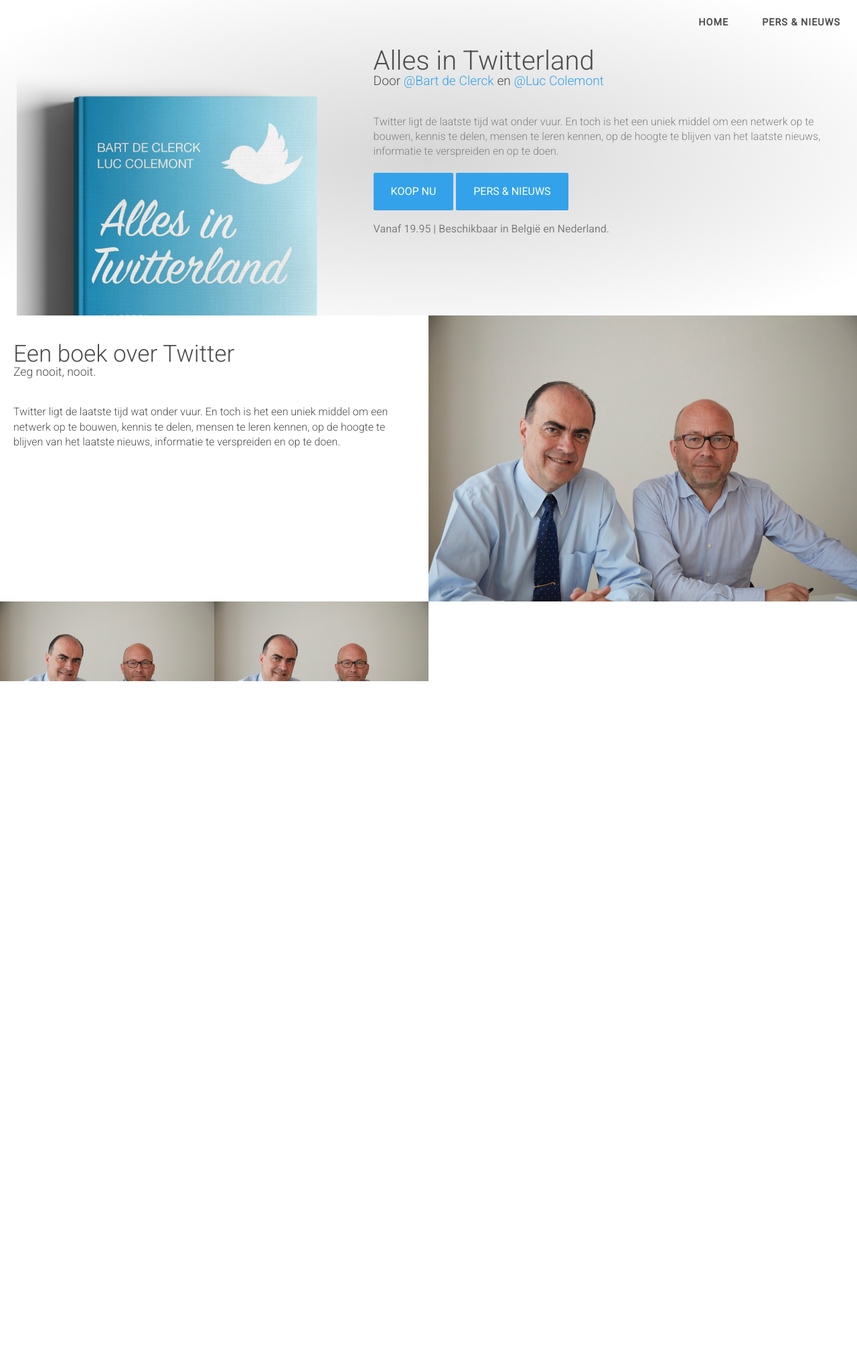
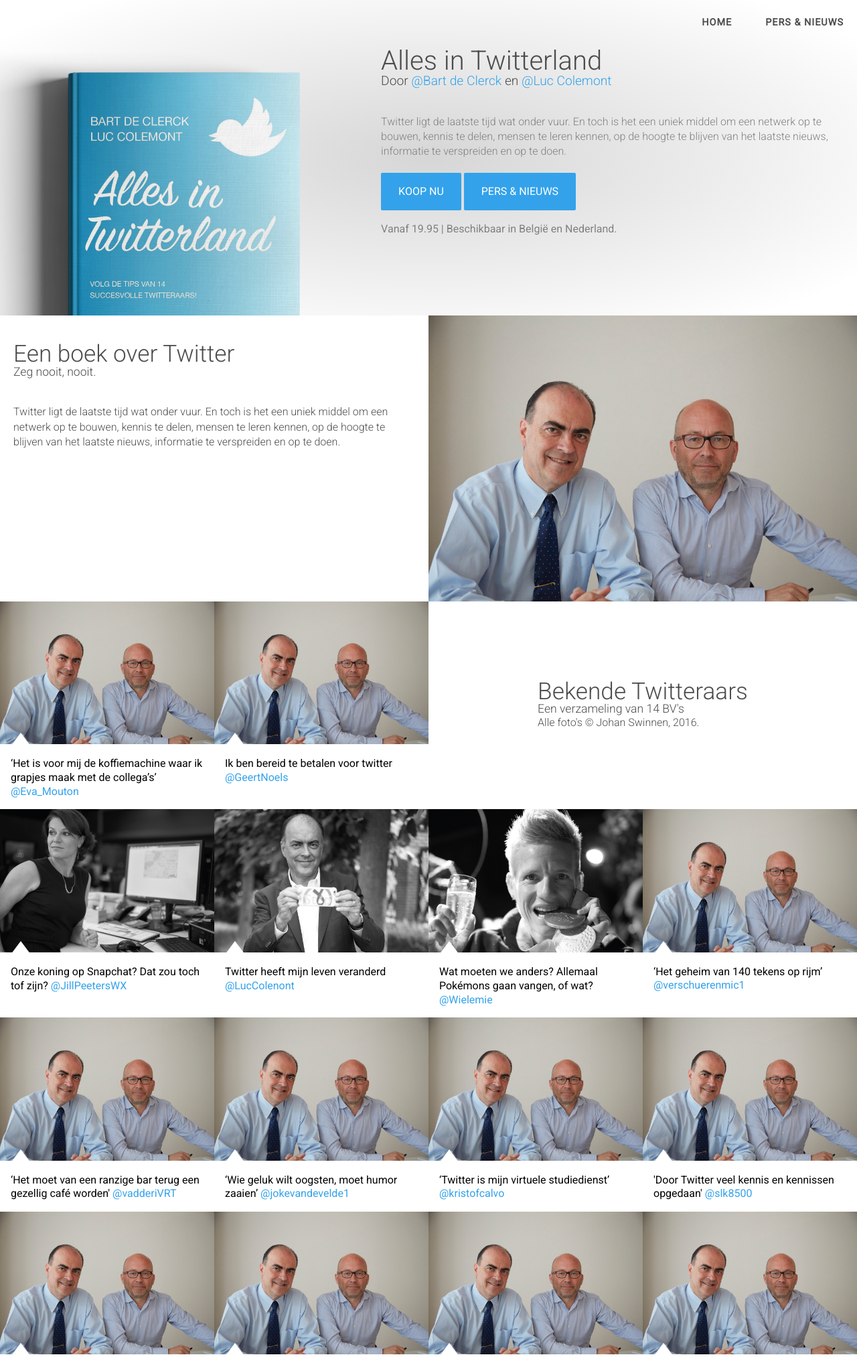
Before and after one commit to designosource/alles-in-twitterland, a PHP site: page / in a window 1280 px wide. Shown: the top 2026 px of the page at 67% size. Before the commit the page ends 1017 px from the top, so only its background shows below. Run offline with PHP 8.4, Linux system fonts and the light colour scheme; some libraries are stand-ins or nearby versions.

Commit message:
Details design

```diff
--- a/css/style.css
+++ b/css/style.css
@@ -8,11 +8,15 @@ header {
     background: -webkit-radial-gradient(center, ellipse cover, #d6d6d6 0%,#ffffff 89%); /* Chrome10-25,Safari5.1-6 */
     background: radial-gradient(ellipse at center, #d6d6d6 0%,#ffffff 89%); /* W3C, IE10+, FF16+, Chrome26+, Opera12+, Safari7+ */
     filter: progid:DXImageTransform.Microsoft.gradient( startColorstr='#d6d6d6', endColorstr='#ffffff',GradientType=1 ); /* IE6-9 fallback on horizontal gradient */
-    padding:25px 25px 0px 25px;
+    padding: 25px 0px 0px 0px;
 }
 
 .header-container {
     /*padding:25px 25px 0px 25px;*/
+}
+
+nav {
+    padding:0px 20px 0px 0px;
 }
 
 a:link,
@@ -53,6 +57,10 @@ h2.header {
     margin-bottom:40px;
 }
 
+.header-text {
+    padding:0px 20px 0px 20px;
+}
+
 .header-text p {
     color:#808080;
     font-size:1em;
@@ -86,10 +94,12 @@ h2.header {
 }
 
 .header-image {
-    background-image:url(../images/Twitter-boek.png);
-    width:100%;
-    height:400px;
-    background-position:center -160px;
+    background-image: url(../images/Twitter-boek.png);
+    background-repeat:no-repeat;
+    height: 400px;
+    background-position: center -25px;
+    margin: 0px auto;
+    background-size: 162%;
 }
 
 .aboutUs-text {
@@ -218,6 +233,38 @@ a.footer-madeBy:active {
     margin:20px 0px;
 }
 
+a.button-tweet:link,
+a.button-tweet:visited,
+a.button-tweet:hover,
+a.button-tweet:active
+{
+    background-color:#33A2EA;
+    color:white;
+    padding:20px 20px;
+    width:100%;
+    max-width:520px;
+    display:block;
+    border-radius:2px;
+    box-sizing: border-box;
+    margin-bottom:15px;
+}
+
+a.button-tweet:hover {
+    background-color:#2995db;
+}
+
+@media (min-width:560px)
+{
+    .header-image {
+    background-image: url(../images/Twitter-boek.png);
+    /* width: 50%; */
+    height: 400px;
+    background-position: center -25px;
+    margin: 0px auto;
+    background-size: 130%;
+}
+}
+
 @media (min-width:767px) {
     nav {
         display:flex;
@@ -368,4 +422,14 @@ a.footer-madeBy:active {
         background-size: 200%;
     }
 }
+
+@media (min-width: 1200px) {
+.header-image {
+    background-image: url(../images/Twitter-boek.png);
+    width: 100%;
+    height: 400px;
+    background-position: center -80px;
+    background-size: 185%;
+}
+}
 /* 320 - 767 - 960 - Container 1200 */
--- a/index.html
+++ b/index.html
@@ -47,9 +47,11 @@
     </header>
     <section class="section-aboutUs">
         <div class="aboutUs-text">
+           <div class="aboutUs-text-container">
             <h2>Een boek over Twitter</h2>
             <h3>Zeg nooit, nooit.</h3>
             <p>Twitter ligt de laatste tijd wat onder vuur. En toch is het een uniek middel om een netwerk op te bouwen, kennis te delen, mensen te leren kennen, op de hoogte te blijven van het laatste nieuws, informatie te verspreiden en op te doen.</p>
+        </div>
         </div>
         <img class="aboutUs-picture" src="images/Auteursfoto-Bart-De-Clerck-en-Luc-Colemont.jpg" alt="Auteurs van het boek, Bart de Clerck en Luc Colemont">
     </section>
@@ -90,7 +92,7 @@
                 <img src="images/bv/LucColemont.png" alt="Luc Colemont">
             </div>
             <div class="bvItem-text">
-                Twitter heeft mijn leven veranderd <a href="">@LucComenont</a>
+                Twitter heeft mijn leven veranderd <a href="">@LucColenont</a>
             </div>
         </div>
         <div class="bvItem">
@@ -106,7 +108,7 @@
                 <img src="images/Auteursfoto-Bart-De-Clerck-en-Luc-Colemont.jpg" alt="">
             </div>
             <div class="bvItem-text">
-                Ik ben bereid te betalen voor twitter <a href="">XXXXXXXXX</a>
+                ‘Het geheim van 140 tekens op rijm’ <a href="">@verschuerenmic1</a>
             </div>
         </div>
         <div class="bvItem">
@@ -114,7 +116,7 @@
                 <img src="images/Auteursfoto-Bart-De-Clerck-en-Luc-Colemont.jpg" alt="">
             </div>
             <div class="bvItem-text">
-                Ik ben bereid te betalen voor twitter <a href="">XXXXXXXXX</a>
+                ‘Het moet van een ranzige bar terug een gezellig café worden' <a href="">@vadderiVRT</a>
             </div>
         </div>
         <div class="bvItem">
@@ -122,7 +124,7 @@
                 <img src="images/Auteursfoto-Bart-De-Clerck-en-Luc-Colemont.jpg" alt="">
             </div>
             <div class="bvItem-text">
-                Ik ben bereid te betalen voor twitter <a href="">XXXXXXXXX</a>
+                ‘Wie geluk wilt oogsten, moet humor zaaien’ <a href="">@jokevandevelde1</a>
             </div>
         </div>
         <div class="bvItem">
@@ -130,7 +132,7 @@
                 <img src="images/Auteursfoto-Bart-De-Clerck-en-Luc-Colemont.jpg" alt="">
             </div>
             <div class="bvItem-text">
-                Ik ben bereid te betalen voor twitter <a href="">XXXXXXXXX</a>
+                ‘Twitter is mijn virtuele studiedienst’ <a href="">@kristofcalvo</a>
             </div>
         </div>
         <div class="bvItem">
@@ -138,7 +140,7 @@
                 <img src="images/Auteursfoto-Bart-De-Clerck-en-Luc-Colemont.jpg" alt="">
             </div>
             <div class="bvItem-text">
-                Ik ben bereid te betalen voor twitter <a href="">XXXXXXXXX</a>
+                'Door Twitter veel kennis en kennissen opgedaan' <a href="">@slk8500</a>
             </div>
         </div>
         <div class="bvItem">
@@ -146,7 +148,7 @@
                 <img src="images/Auteursfoto-Bart-De-Clerck-en-Luc-Colemont.jpg" alt="">
             </div>
             <div class="bvItem-text">
-                Ik ben bereid te betalen voor twitter <a href="">XXXXXXXXX</a>
+                Dat je ermee moet oppassen, moet je mij niet vertellen <a href="">@FranckenTheo</a>
             </div>
         </div>
         <div class="bvItem">
@@ -154,7 +156,7 @@
                 <img src="images/Auteursfoto-Bart-De-Clerck-en-Luc-Colemont.jpg" alt="">
             </div>
             <div class="bvItem-text">
-                Ik ben bereid te betalen voor twitter <a href="">XXXXXXXXX</a>
+                'Twitter is mijn megafoon' <a href="">@Youssef_Kobo</a>
             </div>
         </div>
         <div class="bvItem">
@@ -162,7 +164,7 @@
                 <img src="images/Auteursfoto-Bart-De-Clerck-en-Luc-Colemont.jpg" alt="">
             </div>
             <div class="bvItem-text">
-                Ik ben bereid te betalen voor twitter <a href="">XXXXXXXXX</a>
+                'Geen last van storende advertenties dankzij Tweetbot' <a href="">@vpieters</a>
             </div>
         </div>
         <div class="bvItem">
@@ -170,13 +172,16 @@
                 <img src="images/Auteursfoto-Bart-De-Clerck-en-Luc-Colemont.jpg" alt="">
             </div>
             <div class="bvItem-text">
-                Ik ben bereid te betalen voor twitter <a href="">XXXXXXXXX</a>
+                'Begonnen met twaalf keer meer volgers dan Christus' <a href="">@p_vanostaeyen</a>
             </div>
         </div>
     </section>
     <section class="section-social">
           <div class="social-container">
            <div class="social-tweets">
+               <a href="https://goo.gl/WW6zRi" class="button-tweet" target="_blank">
+                   Tweet #AllesInTwitterland
+               </a>
                 <a class="twitter-timeline"  href="https://twitter.com/hashtag/allesintwitterland" data-widget-id="784298323947597824">Tweets over #allesintwitterland</a>
                 <script>!function(d,s,id){var js,fjs=d.getElementsByTagName(s)[0],p=/^http:/.test(d.location)?'http':'https';if(!d.getElementById(id)){js=d.createElement(s);js.id=id;js.src=p+"://platform.twitter.com/widgets.js";fjs.parentNode.insertBefore(js,fjs);}}(document,"script","twitter-wjs");</script>
              </div>
@@ -184,8 +189,8 @@
              <div class="social-text">
                  <div class="social-invitation">
                      <h2>Let's get social</h2>
-                     <h3>13/10/2016 | 20.00u | @ Kronenburgstraat 62, Antwerpen</h3>
-                     <img src="" alt="">
+                     <h3>13/10/2016 | 20.00u | Kronenburgstraat 62, Antwerpen</h3>
+                     <img src="images/uitnodiging.png" alt="Uitnodiging presentatie boek - Alles In Twitterland" class="social-invitation-image">
                  </div>
              </div>
             </div>
```
Also changed, not shown: other parts of css/style.css (+27 -15 lines), images/uitnodiging.png (added).
